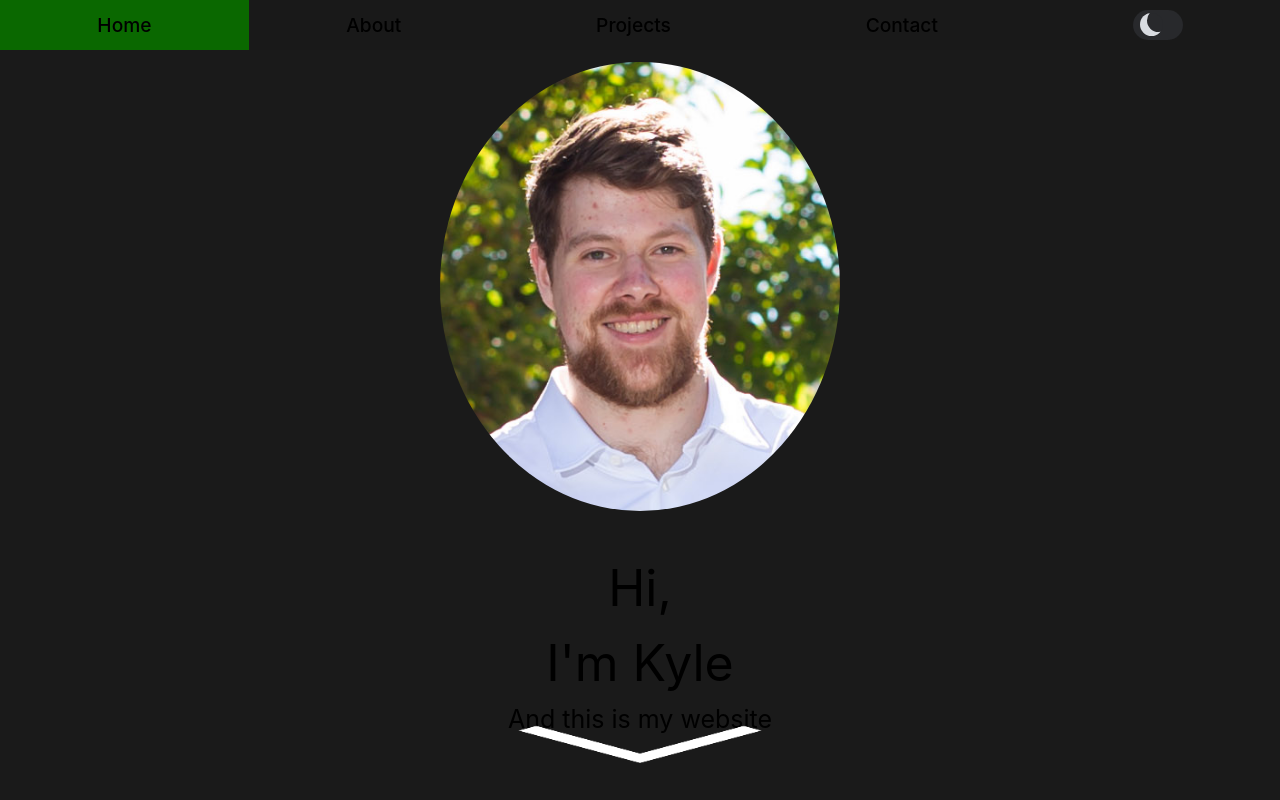
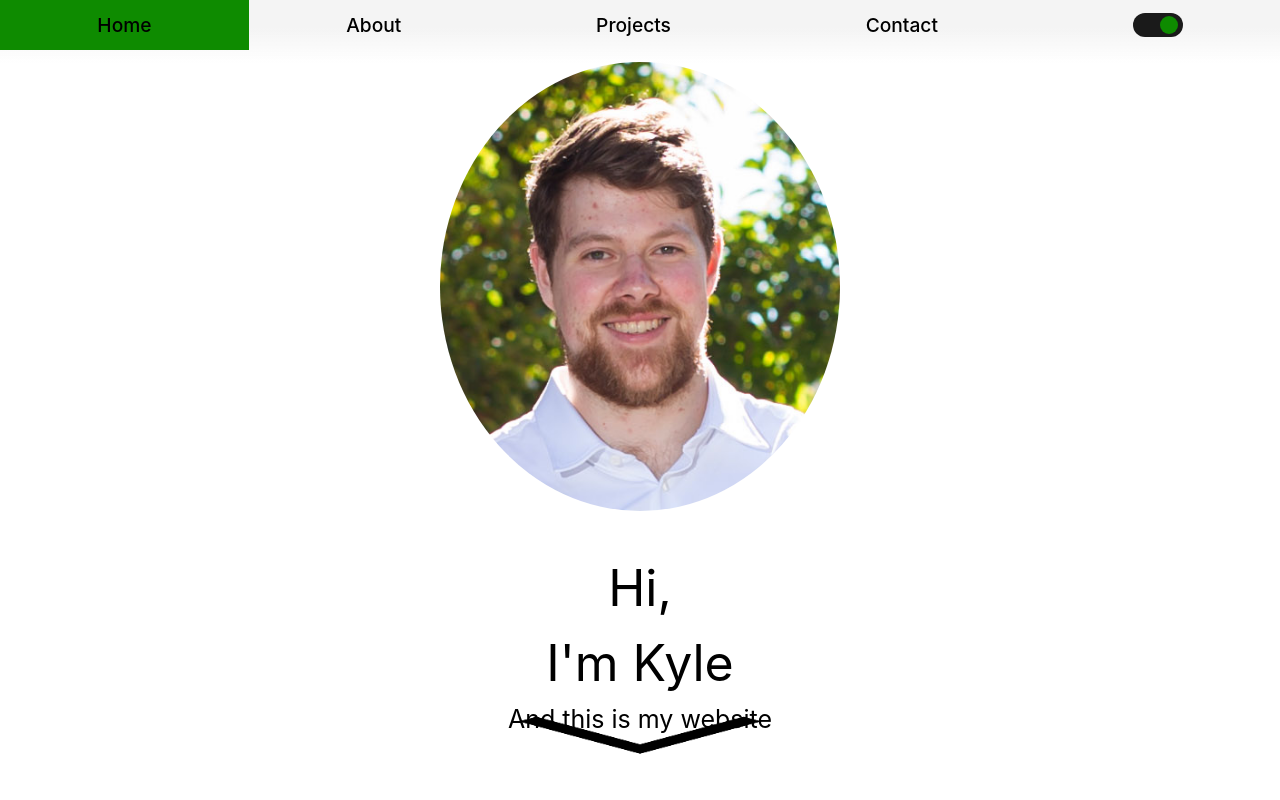
Before and after one commit to KyleCathers/Portfolio, a React (Vite) app: page / in a window 1280 px wide. Shown: the top 800 px of the page. Built offline with nearby package versions, Linux system fonts and the light colour scheme.

Commit message:
add contact form

```diff
--- a/package.json
+++ b/package.json
@@ -10,6 +10,7 @@
     "preview": "vite preview"
   },
   "dependencies": {
+    "@emailjs/browser": "^3.11.0",
     "react": "^18.2.0",
     "react-dom": "^18.2.0"
   },
--- a/src/About.jsx
+++ b/src/About.jsx
@@ -17,7 +17,7 @@ function About() {
                 <h3>Software</h3>
                 <div className="skills-list">
                     <SkillBox link="https://www.javascript.com/" title="JavaScript"></SkillBox>
-                    <SkillBox link="https://en.wikipedia.org/wiki/CSS/" title="CSS"></SkillBox>
+                    <SkillBox link="https://en.wikipedia.org/wiki/CSS" title="CSS"></SkillBox>
                     <SkillBox link="https://en.wikipedia.org/wiki/HTML" title="HTML"></SkillBox>
                     <SkillBox link="https://react.dev/" title="React"></SkillBox>
                     <SkillBox link="https://cplusplus.com/" title="C++"></SkillBox>
@@ -35,13 +35,15 @@ function About() {
                     <SkillBox link="https://en.wikipedia.org/wiki/Circuit_design" title="Design"></SkillBox>
                     <SkillBox link="https://www.analog.com/en/design-center/design-tools-and-calculators/ltspice-simulator.html" title="Simulation"></SkillBox>
                     <SkillBox link="https://en.wikipedia.org/wiki/In-circuit_testing" title="Testing"></SkillBox>
+                    <SkillBox link="https://en.wikipedia.org/wiki/Soldering" title="Rework"></SkillBox>
                     <SkillBox link="https://www.altium.com/" title="Altium"></SkillBox>
                     <SkillBox link="https://github.com/KyleCathers/Processor-Design-Project" title="FPGA"></SkillBox>
                 </div>
             </section>
         </section>
-        //
     )
 }
 
+
+// add board rework skill to HW
 export default About;
--- a/src/App.jsx
+++ b/src/App.jsx
@@ -10,20 +10,16 @@ import Contact from './Contact.jsx'
 //  remove home page down arrow when scroll var != 0
 
 function App() {
-    let htmlElement = document.documentElement;
-    const [scrollVal, setScrollVal] = useState(0);
-    addEventListener("scroll", () => {
-        let val = htmlElement.scrollTop / htmlElement.clientHeight * 100;
-        setScrollVal(Math.floor(val));
-    });
+    const [themeState, setThemeState] = useState(true); // react state for down button color
 
     return (
         <>
-            <Header/>
-            <Home scrollVal={ scrollVal }/>
+            <Header setThemeState={setThemeState}/>
+            <Home themeState={themeState}/>
             <About/>
             <Projects/>
             <Contact/>
+            <div className={themeState ? "light fade" : "dark fade"}></div>
         </>
     )
 }
--- a/src/Header.jsx
+++ b/src/Header.jsx
@@ -1,4 +1,15 @@
-function Header() {
+function Header({setThemeState}) {
+
+    const setTheme = () => {
+        let root = document.querySelector(":root");
+        let themeButton = document.querySelector(".theme-select");
+
+        let mode = themeButton.checked; // false = dark, true = light
+
+        mode ? (root.style.colorScheme = "light") : (root.style.colorScheme = "dark");
+        setThemeState(mode);
+    }
+
     return (
         <div className="header">
             <button onClick={() => { document.querySelector('.home-container').scrollIntoView() }} className="header-button">
@@ -13,9 +24,9 @@ function Header() {
             <button onClick={() => { document.querySelector('.contact-container').scrollIntoView() }} className="header-button">
                 Contact
             </button>
-            <button class = 'theme-button'>
+            <button className="theme-button">
                 <label>
-                    <input type="checkbox"></input>
+                    <input className="theme-select" onClick={ setTheme } type="checkbox" defaultChecked></input>
                     <span className="slider"></span>
                 </label>
             </button>
--- a/src/Home.jsx
+++ b/src/Home.jsx
@@ -1,35 +1,20 @@
-function Home({scrollVal}) {
-
-    console.log(scrollVal);
-
-    const styleDownArrow = {
-        opacity: Math.max(0, 100 - 100*scrollVal/80)/100,
-        display: (scrollVal <= 90) ? "inline" : "none"
-    }
-
-    const styleProfileImage = {
-        opacity: Math.max(0, 100 - 100*scrollVal/50)/100
-    }
-
-    const styleHomeText = {
-        opacity: Math.max(0, 100 - 100*scrollVal/70)/100
-    }
-
-    const styleHomeSubText = {
-        opacity: Math.max(0, 100 - 100*scrollVal/80)/100
-    }
-
+function Home({themeState}) {
     return (
         <section className="home-container">
-            <img style={ styleProfileImage } className="profile-image" src="./src/assets/ProfilePic.png" alt="Kyle" />
-            <div style={ styleHomeText } className="home-text">
+            <img className="profile-image" src="./src/assets/ProfilePic.png" alt="Kyle" />
+            <div className="home-text">
                 <div>Hi,</div>
                 <div>I&#039;m Kyle</div>
             </div>
-            <div style={ styleHomeSubText } className="home-text sub">And this is my website</div>
-            <img style={ styleDownArrow } onClick={() => { document.querySelector('.about-container').scrollIntoView() }} className="down-arrow" src="./src/assets/downWhite.png" alt="down"></img>
+            <div className="home-text sub">And this is my website</div>
+            <img onClick={() => { console.log('poop');
+
+                document.querySelector('.about-container').scrollIntoView() }}
+                        className="down-arrow" src={ themeState ? "./src/assets/down.png" : "./src/assets/downWhite.png" } alt="down"></img>
         </section>
     )
+
+
 }
 
 export default Home;
--- a/src/index.css
+++ b/src/index.css
@@ -2,14 +2,17 @@
   font-family: Inter, system-ui, Avenir, Helvetica, Arial, sans-serif;
   line-height: 1.5;
 
-  color-scheme: light dark;
-  background-color: #1a1a1a;
+  color-scheme: light;
 
   font-synthesis: none;
   text-rendering: optimizeLegibility;
   -webkit-font-smoothing: antialiased;
   -moz-osx-font-smoothing: grayscale;
   -webkit-text-size-adjust: 100%;
+
+  --theme-green: #0e8b00;
+  --theme-dark: #1a1a1a;
+  --theme-light: #f4f4f4;
 
 }
 
@@ -45,8 +48,8 @@ html {
   top: 0px;
   width: 100vw;
   justify-content: space-between;
-  background-color: inherit;
-  z-index: 1;
+  z-index: 3;
+  opacity: 1;
 }
 
 .header button {
@@ -58,7 +61,7 @@ html {
   font-size: 1.2em;
   font-weight: 500;
   font-family: inherit;
-  background-color: rgb(26, 26, 26, 0.75);
+  background-color: inherit;
   cursor: pointer;
   transition: background-color 0.25s;
   padding: 10px 0px 10px 0px;
@@ -70,7 +73,7 @@ html {
 }
 
 .header-button:hover {
-  background-color: #0a6800;
+  background-color: var(--theme-green);
 }
 
 /*              home component             */
@@ -80,10 +83,10 @@ html {
   flex-direction: column;
   justify-content: center;
   align-items: center;
-  animation: 2s cubic-bezier(.3,.75,.41,.99) 0s 1 slide-in-from-left; /* https://cubic-bezier.com/ */
+  animation: 2s cubic-bezier(.3,.75,.41,.99) 0s 1 slide-in-from-top; /* https://cubic-bezier.com/ */
 }
 
-@keyframes slide-in-from-left {
+@keyframes slide-in-from-top {
   0% {
     transform: translateY(-100%);
   }
@@ -98,12 +101,13 @@ html {
   max-width: 400px;
   height: auto;
   border-radius: 50%;
-  transition: transform 0.3s ease-in-out;
+  transition: all 0.3s ease-in-out;
   margin-bottom: 5vh;
 }
 
 .profile-image:hover {
   transform: scale(1.02);
+  filter: drop-shadow(0 0 2em var(--theme-green));
 }
 
 .home-text {
@@ -111,6 +115,7 @@ html {
    flex-direction: column;
    align-items: center;
    font-size: 50px;
+
 }
 
 .sub {
@@ -144,11 +149,15 @@ html {
 .projects-container,
 .contact-container {
   max-width: 100vw;
-  padding-top: 50px;
+  padding: 50px 0px 0px 20px;
 }
 
 .projects-container {
   height: 100vh;
+}
+
+.contact-container {
+  padding-bottom: 50px;
 }
 
 /*                About component             */
@@ -175,7 +184,7 @@ html {
   flex-direction: column;
   align-items: center;
   justify-content: flex-end;
-  color: white;
+  color: inherit;
   font-weight: bold;
   transition: all 0.3s linear;
 }
@@ -242,7 +251,7 @@ textarea {
 }
 
 form button {
-  background-color: #0e8b00;
+  background-color: var(--theme-green);
   border: 1px solid #231b1b;
   border-radius: 10px;
   box-sizing: border-box;
@@ -257,20 +266,16 @@ form button {
 }
 
 form button:hover {
-  background-color: #0a6800;
+  background-color: var(--theme-green);
 }
 
 /*                     toggle button                */
-:root {
-  --light: #d8dbe0;
-  --dark: #28292c;
-}
 
 .theme-button label {
   position: relative;
   width: 50px;
-  height: 30px;
-  background-color: var(--dark);
+  height: 24px;
+  background-color: var(--theme-light);
   border-radius: 15px;
   cursor: pointer;
 }
@@ -284,13 +289,13 @@ form button:hover {
   position: absolute;
   left: 0px;
   width: 50px;
-  height: 30px;
+  height: 24px;
   border-radius: 15px;
   transition: 0.3s;
 }
 
 .theme-button input:checked ~ .slider {
-  background-color: var(--light);
+  background-color: var(--theme-dark);
 }
 
 .slider::before {
@@ -298,16 +303,33 @@ form button:hover {
   position: absolute;
   top: 3px;
   left: 7px;
-  width: 23px;
-  height: 23px;
+  width: 18px;
+  height: 18px;
   border-radius: 50%;
-  box-shadow: inset 7px -4px 0px 0px var(--light);
-  background-color: var(--dark);
+  box-shadow: inset 7px -4px 0px 0px var(--theme-green);
+  background-color: var(--theme-light);
   transition: 0.3s;
 }
 
 .theme-button input:checked ~ .slider::before {
-  transform: translateX(15px);
-  background-color: var(--dark);
+  transform: translateX(20px);
+  background-color: var(--theme-green);
   box-shadow: none;
 }
+
+
+.fade {
+  position: fixed;
+  height: 70px;
+  width: 100vw;
+  top: 0px;
+  z-index: 2;
+}
+
+.light {
+  background: linear-gradient(0deg, rgba(244,244,244,0) 0%, rgba(244,244,244,0) 10%, rgba(244,244,244,1) 60%);
+}
+
+.dark {
+  background: linear-gradient(0deg, rgba(255,255,255,0) 0%, rgba(26,26,26,0) 10%, rgba(26,26,26,1) 60%);
+}
```
Also changed, not shown: src/Contact.jsx (+28 -33 lines), src/assets/ReworkLogo.png (added), 1 other file (tests, documents, lock files or other folders).
